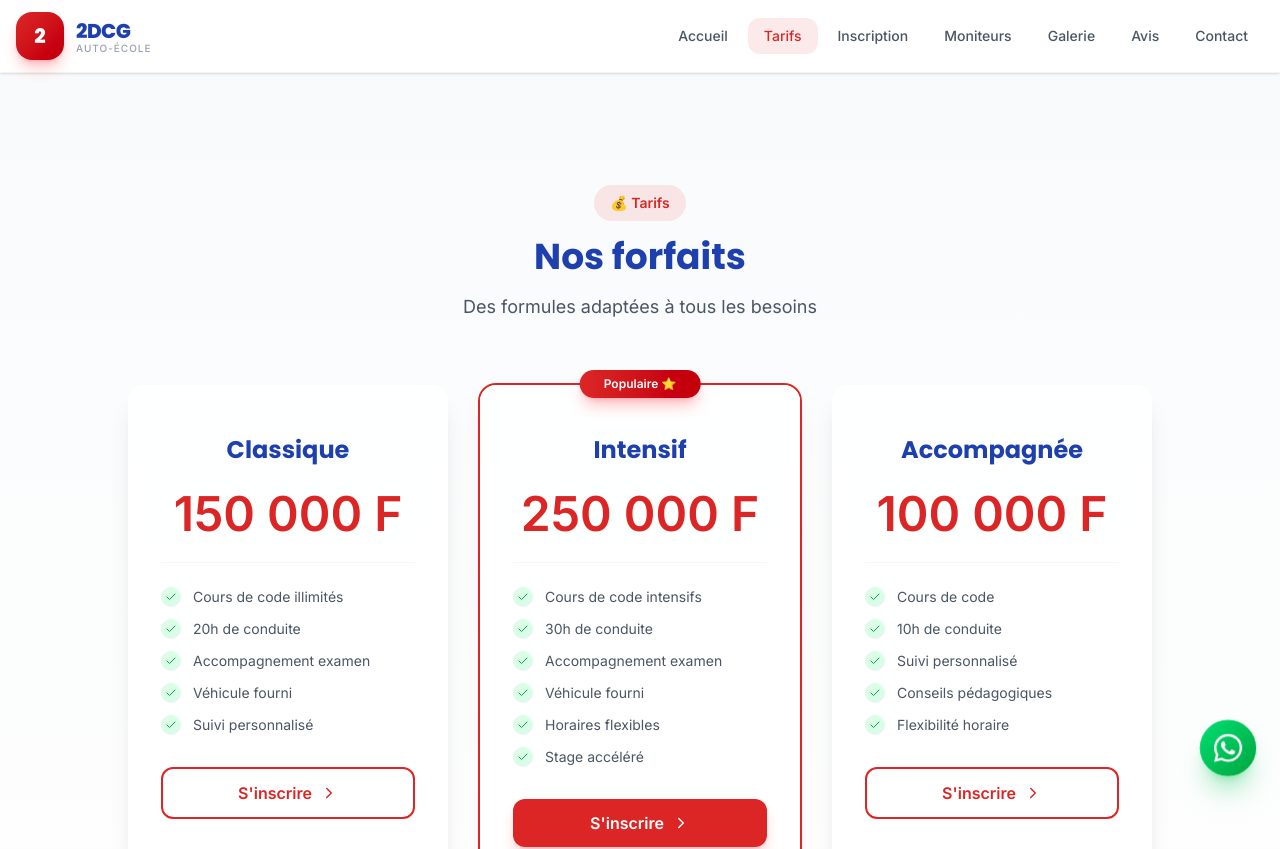
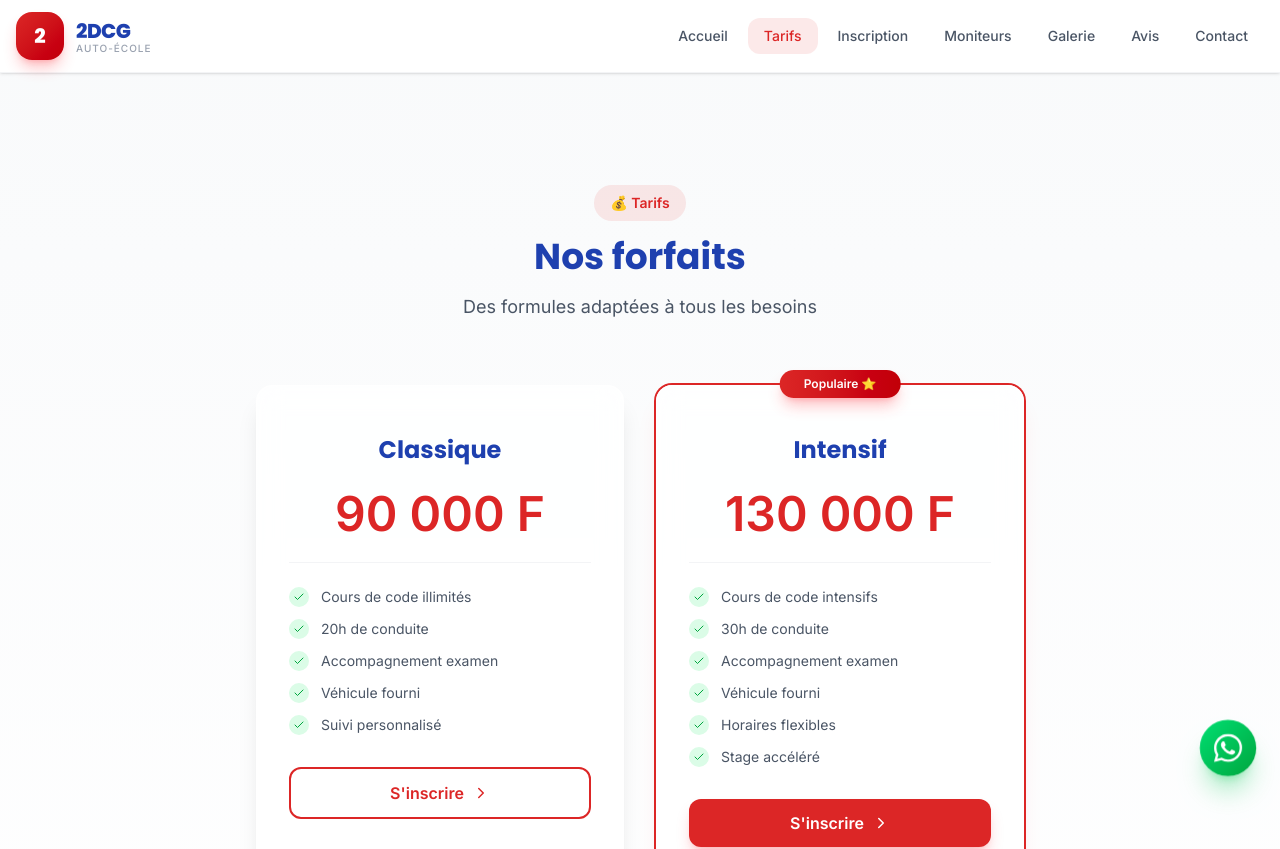
Before and after one commit to nursiepotter-hub/-auto-ecole-2dcg, a React (Vite) app: page /tarifs in a window 1280 px wide. Shown: the top 849 px of the page. Built offline with nearby package versions, Linux system fonts and the light colour scheme.

Commit message:
Fix prices: Classique 90k, Intensif 130k, remove Accompagnée

```diff
--- a/src/pages/Tarifs.tsx
+++ b/src/pages/Tarifs.tsx
@@ -4,21 +4,15 @@
 const forfaits = [
   {
     name: 'Classique',
-    price: '150 000 F',
+    price: '90 000 F',
     popular: false,
     features: ['Cours de code illimités', '20h de conduite', 'Accompagnement examen', 'Véhicule fourni', 'Suivi personnalisé'],
   },
   {
     name: 'Intensif',
-    price: '250 000 F',
+    price: '130 000 F',
     popular: true,
     features: ['Cours de code intensifs', '30h de conduite', 'Accompagnement examen', 'Véhicule fourni', 'Horaires flexibles', 'Stage accéléré'],
-  },
-  {
-    name: 'Accompagnée',
-    price: '100 000 F',
-    popular: false,
-    features: ['Cours de code', '10h de conduite', 'Suivi personnalisé', 'Conseils pédagogiques', 'Flexibilité horaire'],
   },
 ]
 
@@ -32,7 +26,7 @@
           <p className="section-subtitle">Des formules adaptées à tous les besoins</p>
         </div>
 
-        <div className="grid md:grid-cols-3 gap-8 max-w-5xl mx-auto">
+        <div className="grid md:grid-cols-2 gap-8 max-w-3xl mx-auto">
           {forfaits.map((f, i) => (
             <div
               key={i}
```
